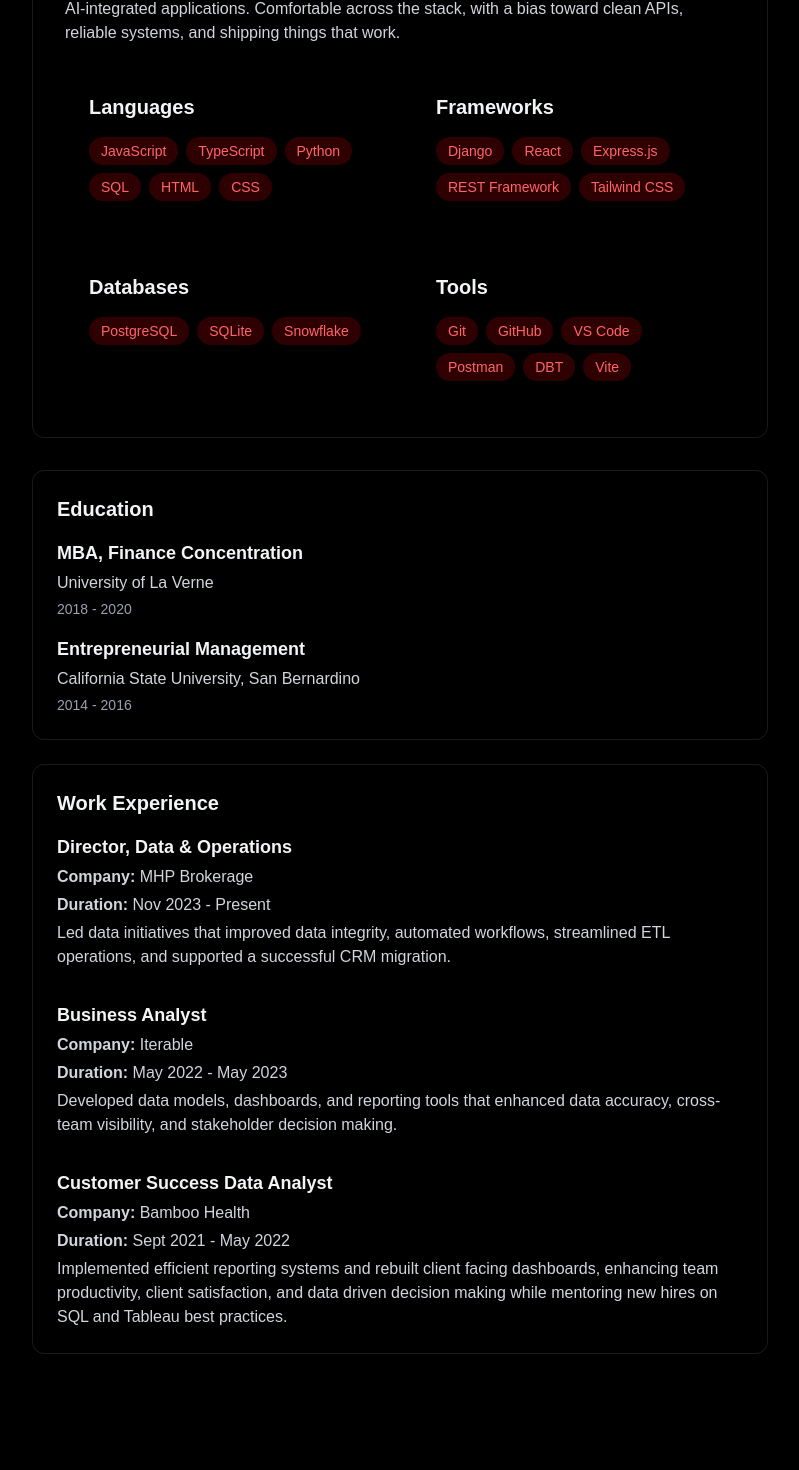
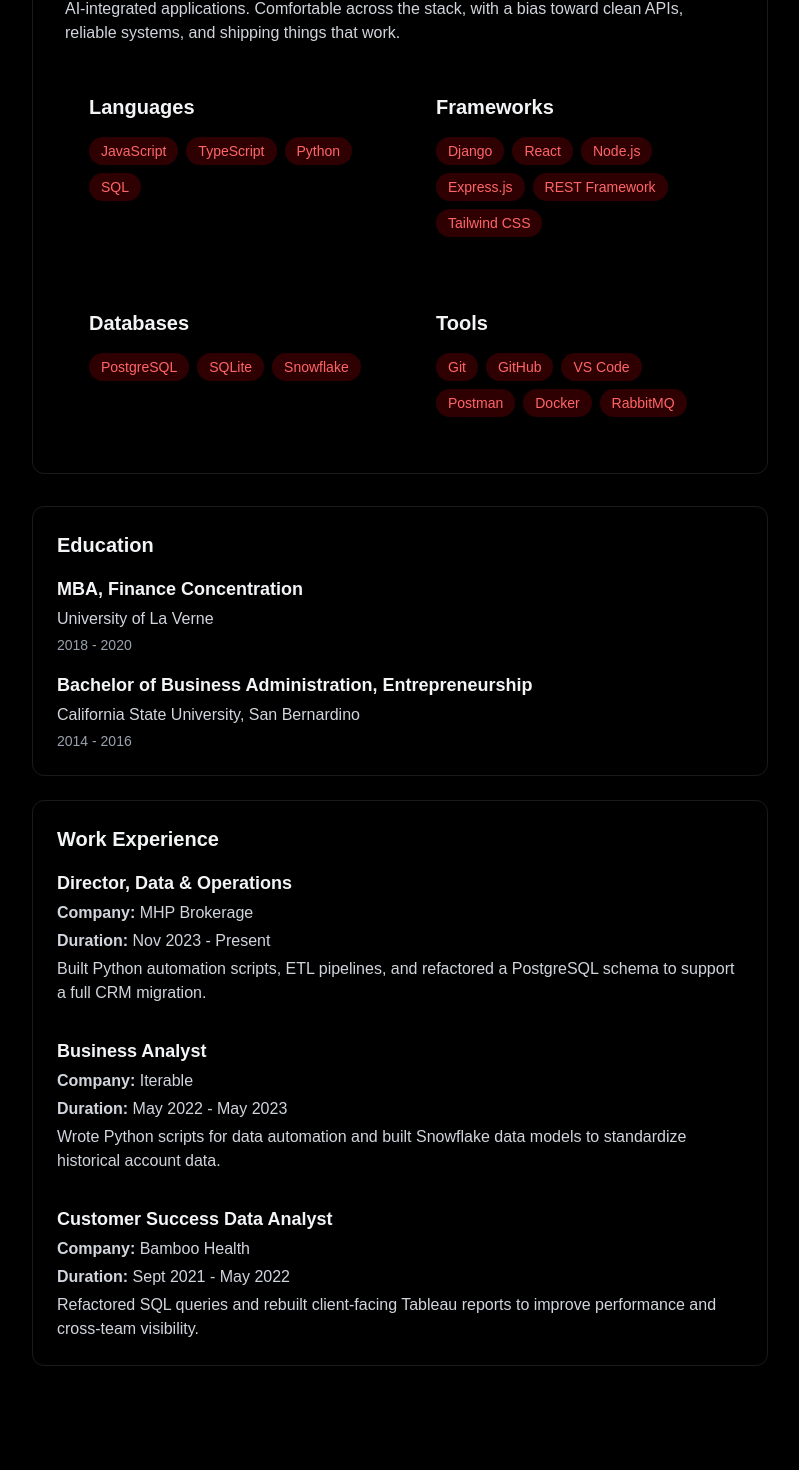
Before and after one commit to cyberdeeb/portfolio, a React (Vite) app: page / in a window 1280 px wide. Shown: the part 1060-2530 px from the top of the page, without its empty margins (240-1039 px from the left). Built offline with nearby package versions, Linux system fonts and the light colour scheme; no server answers.

Commit message:
Refactor About section to streamline skills and enhance project descriptions

```diff
--- a/src/components/sections/About.jsx
+++ b/src/components/sections/About.jsx
@@ -1,18 +1,12 @@
 import { RevealOnScroll } from '../RevealOnScroll';
 
 export const About = () => {
-  const Languages = [
-    'JavaScript',
-    'TypeScript',
-    'Python',
-    'SQL',
-    'HTML',
-    'CSS',
-  ];
+  const Languages = ['JavaScript', 'TypeScript', 'Python', 'SQL'];
 
   const Frameworks = [
     'Django',
     'React',
+    'Node.js',
     'Express.js',
     'REST Framework',
     'Tailwind CSS',
@@ -20,7 +14,14 @@
 
   const Databases = ['PostgreSQL', 'SQLite', 'Snowflake'];
 
-  const toolsSkills = ['Git', 'GitHub', 'VS Code', 'Postman', 'DBT', 'Vite'];
+  const toolsSkills = [
+    'Git',
+    'GitHub',
+    'VS Code',
+    'Postman',
+    'Docker',
+    'RabbitMQ',
+  ];
 
   return (
     <section
@@ -112,7 +113,7 @@
                 </div>
                 <div className="flex flex-col gap-1">
                   <h4 className="text-lg font-semibold text-ivory">
-                    Entrepreneurial Management
+                    Bachelor of Business Administration, Entrepreneurship
                   </h4>
                   <p className="text-gray-300">
                     California State University, San Bernardino
@@ -135,9 +136,9 @@
                     <strong>Duration:</strong> Nov 2023 - Present
                   </p>
                   <p className="text-gray-300">
-                    Led data initiatives that improved data integrity, automated
-                    workflows, streamlined ETL operations, and supported a
-                    successful CRM migration.
+                    Built Python automation scripts, ETL pipelines, and
+                    refactored a PostgreSQL schema to support a full CRM
+                    migration.
                   </p>
                 </div>
                 <div className="flex flex-col gap-1">
@@ -149,9 +150,8 @@
                     <strong>Duration:</strong> May 2022 - May 2023
                   </p>
                   <p className="text-gray-300">
-                    Developed data models, dashboards, and reporting tools that
-                    enhanced data accuracy, cross-team visibility, and
-                    stakeholder decision making.
+                    Wrote Python scripts for data automation and built Snowflake
+                    data models to standardize historical account data.
                   </p>
                 </div>
                 <div className="flex flex-col gap-1">
@@ -165,10 +165,8 @@
                     <strong>Duration:</strong> Sept 2021 - May 2022
                   </p>
                   <p className="text-gray-300">
-                    Implemented efficient reporting systems and rebuilt client
-                    facing dashboards, enhancing team productivity, client
-                    satisfaction, and data driven decision making while
-                    mentoring new hires on SQL and Tableau best practices.
+                    Refactored SQL queries and rebuilt client-facing Tableau
+                    reports to improve performance and cross-team visibility.
                   </p>
                 </div>
               </div>
```
